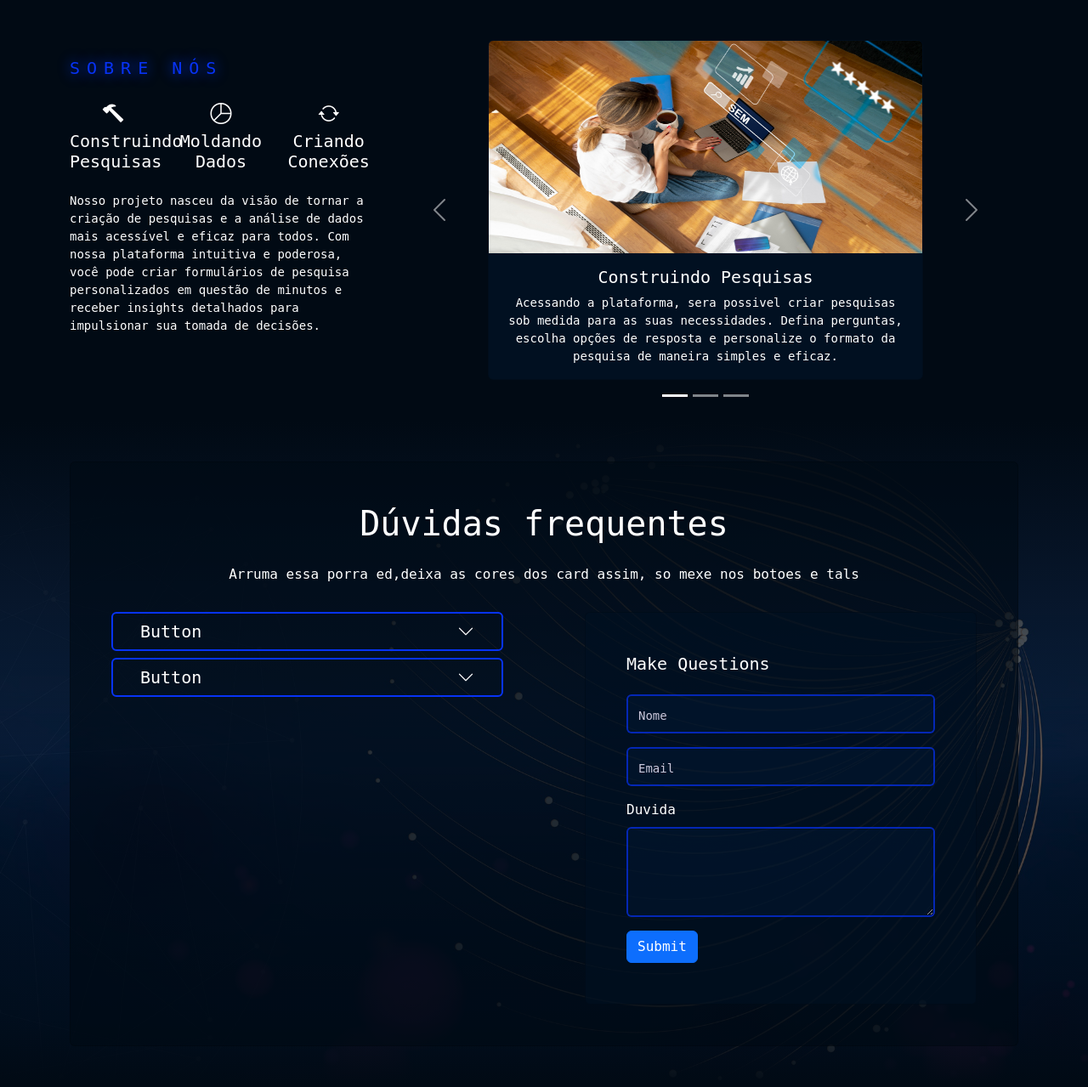
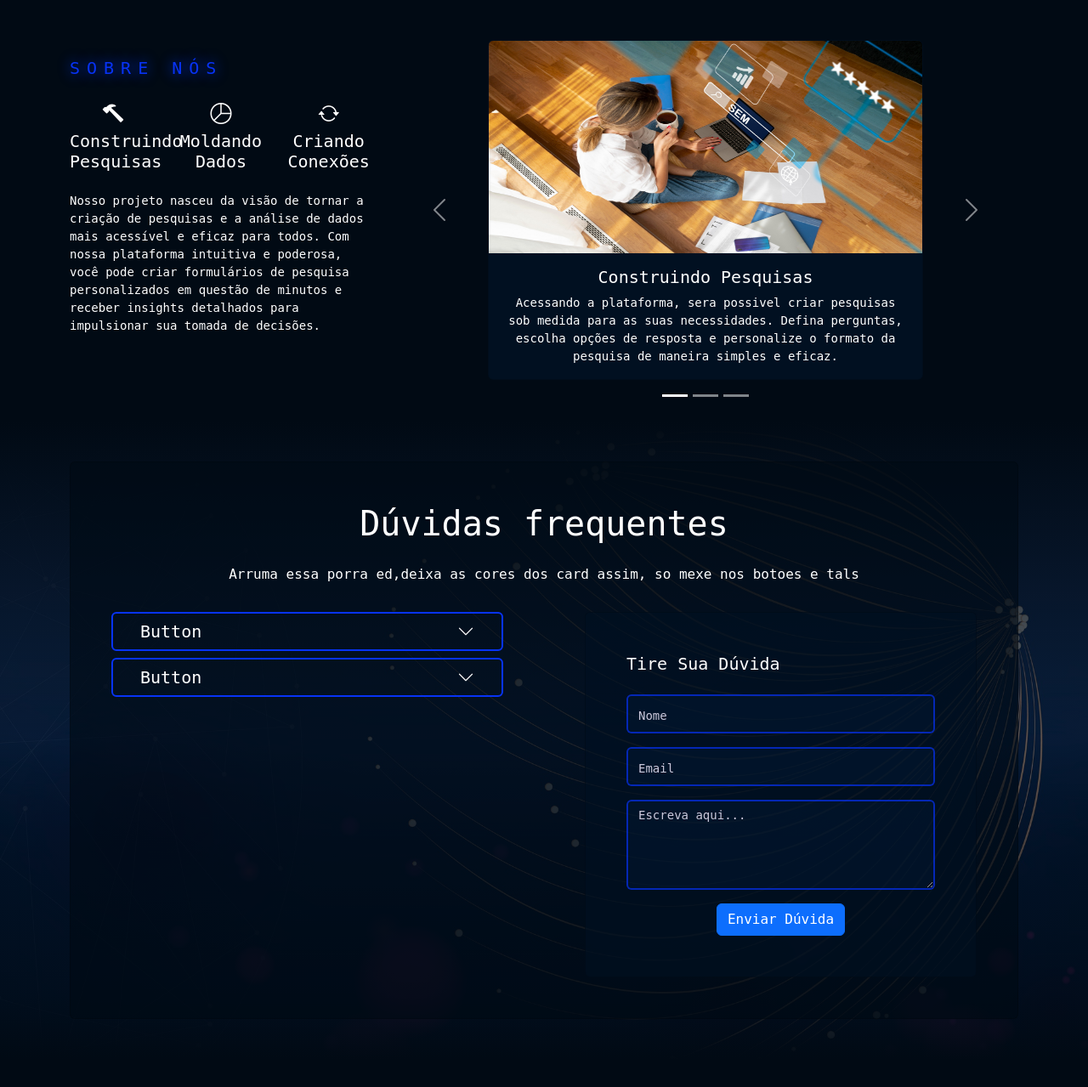
Before and after one commit to YuriPierriV/make-questions, a Flask app: page / in a window 1280 px wide. Shown: the part 801-2080 px from the top of the page at 85% size. After the commit the page ends 2022 px from the top, so only its background shows below. Run offline with Flask 3, Linux system fonts and the light colour scheme; some web fonts are replaced.

Commit message:
melhorias inicio,duvidas e colors

```diff
--- a/static/style.css
+++ b/static/style.css
@@ -301,9 +301,6 @@ body::-webkit-scrollbar-thumb {
     }
 
 }
-.Ola{
-    font-size: 20px;
-}
 
 .card-duvidas{
     background-color: #011021a2;
@@ -332,3 +329,7 @@ body::-webkit-scrollbar-thumb {
     font-size: 20px;
     vertical-align: middle;
 }
+
+.text-duvidas{
+    font-size: 20px;
+}
--- a/templates/index.html
+++ b/templates/index.html
@@ -210,7 +210,7 @@
                         </div>
                         <div class="col-md-6 ps-5 pb-5 pe-5">
                             <div class="card card-duvidas text-white p-5 text-start">
-                                <h1 class="Ola pb-3">Make Questions</h1>
+                                <h1 class="text-duvidas pb-3">Tire Sua Dúvida</h1>
                                 <form>
                                     <div class="mb-3">
                                         <label for="nome" class="visually-hidden">Nome</label>
@@ -221,10 +221,13 @@
                                         <input type="email" class="form-control" id="inputEmail" placeholder="Email">
                                     </div>
                                     <div class="mb-3">
-                                        <label for="exampleFormControlTextarea1" class="form-label">Duvida</label>
-                                        <textarea class="form-control" id="exampleFormControlTextarea1" rows="3"></textarea>
+                                        <label for="exampleFormControlTextarea1" class="visually-hidden">Tire sua duvida</label>
+                                        <textarea class="form-control" id="exampleFormControlTextarea1" rows="3" placeholder="Escreva aqui..." ></textarea>
                                     </div>
-                                    <button type="submit" class="btn btn-primary">Submit</button>
+                                    <div class="container justify-content-center text-center">
+                                        <button type="submit" class="btn btn-primary">Enviar Dúvida</button>
+                                    </div>
+
                                 </form>
                             </div>
                         </div>
```
